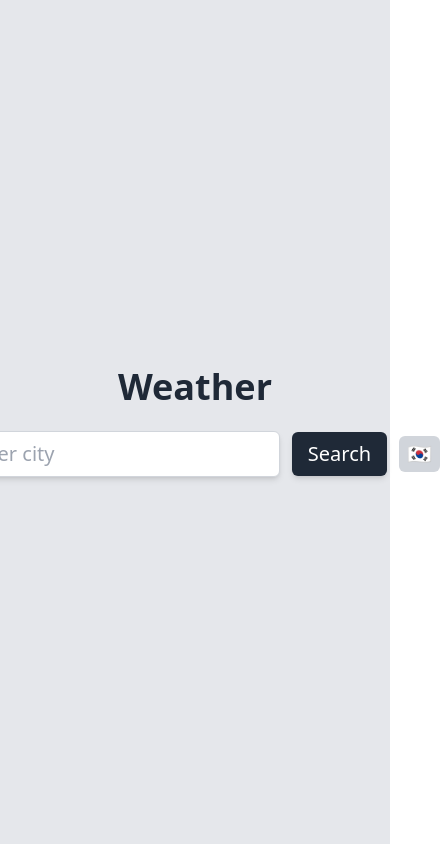
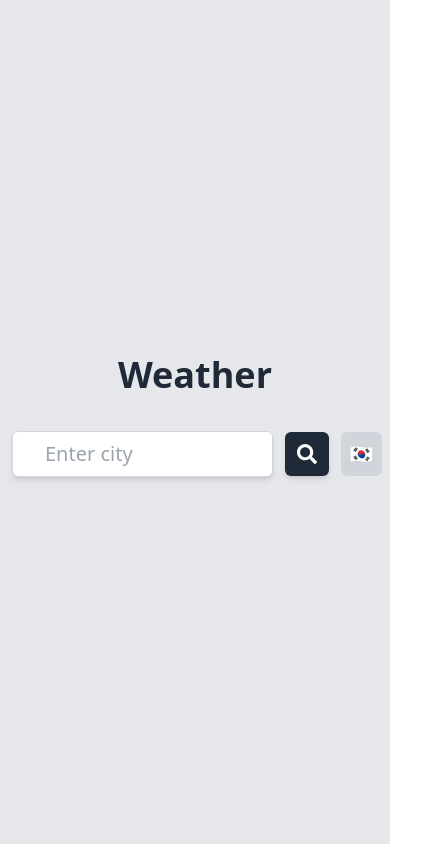
Before and after one commit to driffe/AIassistant, a Next.js app in the folder weather-app/: page / in a window 390 px wide. Shown: the whole page, 440 px wide, since content can reach past the window. Built offline with nearby package versions, Linux system fonts and the light colour scheme.

Commit message:
style for mobile

```diff
--- a/weather-app/pages/_document.tsx
+++ b/weather-app/pages/_document.tsx
@@ -3,6 +3,7 @@ import { Html, Head, Main, NextScript } from 'next/document'
 export default function Document() {
   return (
     <Html lang="en">
+      <meta name="viewport" content="width=device-width, initial-scale=1.0" />
       <Head />
       <link rel="manifest" crossOrigin="use-credentials" href="/manifest.json" />
       <body>
--- a/weather-app/pages/api/translation.ts
+++ b/weather-app/pages/api/translation.ts
@@ -1,6 +1,5 @@
 interface Translations {
     searchPlaceholder: string;
-    searchButtonText: string;
     weather: string;
     description: string;
     temperature: string;
--- a/weather-app/pages/index.tsx
+++ b/weather-app/pages/index.tsx
@@ -1,50 +1,48 @@
 import React, { useState } from 'react';
 import { getWeatherData } from '../pages/api/hello';
 import WeatherData from '../pages/api/types';
-import Translations from '../pages/api/translation'
-import getWeatherDescription from './cases/despription_kr'
+import Translations from '../pages/api/translation';
+import getWeatherDescription from './cases/despription_kr';
 import getWeatherIcon from './cases/icon';
 import getClothingRecommendation from './cases/recommendation';
+import { FaSearch } from "react-icons/fa";
+
 
 const translations: Record<string, Translations> = {
   en: {
     searchPlaceholder: 'Enter city',
-    searchButtonText: 'Search',
     weather: 'Weather',
     description: 'Description',
     temperature: 'Temperature',
     humidity: 'Humidity',
     feels_like: 'Feels-Like',
     cloth_Recommed: 'Cloth Recommend',
-    error1: 'Error: Invalid city. Please enter a valid city name.'
+    error1: 'Error: Invalid city. Please enter a valid city name.',
   },
   kr: {
     searchPlaceholder: '도시 찾기',
-    searchButtonText: '검색',
     weather: '날씨',
     description: '상세',
     temperature: '온도',
     humidity: '습도',
     feels_like: '체감온도',
     cloth_Recommed: '옷 추천',
-    error1: '에러: 유효하지 않은 도시입니다'
-  }
+    error1: '에러: 유효하지 않은 도시입니다',
+  },
 };
 
 export default function Home() {
   const [city, setCity] = useState('');
   const [weatherData, setWeatherData] = useState<WeatherData | null>(null);
-  const [translatedCity, setTranslatedCity] = useState<string>(''); // Add state to store translated city
+  const [translatedCity, setTranslatedCity] = useState<string>('');
   const [error, setError] = useState<string | null>(null);
   const [language, setLanguage] = useState('en');
   const t = (key: keyof Translations) => translations[language][key];
-
 
   const handleSearch = async () => {
     try {
       if (city) {
         const encodedCity = encodeURIComponent(city);
-        // console.log('Encoded City:', encodedCity);
         const data = await getWeatherData(encodedCity);
         setWeatherData(data);
         setError(null);
@@ -55,11 +53,10 @@ export default function Home() {
   };
 
   const toggleLanguage = () => {
-    // Toggle between 'en' (English) and another language
     setLanguage((prevLanguage) => (prevLanguage === 'en' ? 'kr' : 'en'));
   };
 
-  const clothRecommendation  =  () => {
+  const clothRecommendation = () => {
     try {
       if (weatherData?.main?.feels_like) {
         const feelTemp = Math.round(weatherData.main.feels_like);
@@ -69,42 +66,56 @@ export default function Home() {
     } catch (error: any) {
       setError(error.message || 'Error: Unable to fetch clothing data. Please try again.');
     }
-  }
+  };
 
   return (
-    <main className='flex flex-col items-center justify-center text-xl h-screen bg-gray-200 text-gray-800'>
-      <h1 className="text-4xl mb-6 font-bold">{t('weather')}</h1>
-      <div className="flex items-center">
+    <main className='flex flex-col items-center justify-center text-xl min-h-screen bg-gray-200 text-gray-800'>
+      <h1 className='text-4xl mb-6 font-bold'>{t('weather')}</h1>
+      <div className='flex items-center'>
         <input
-          type="text"
-          id="cityInput"
-          autoComplete="off"
+          type='text'
+          id='cityInput'
+          autoComplete='off'
           placeholder={t('searchPlaceholder')}
           value={city}
           onChange={(e) => setCity(e.target.value)}
-          className='px-4 py-2 mr-3 bg-white border border-gray-300 focus:outline-none focus:border-gray-500 transition duration-300 shadow-md rounded-md'
+          className='w-full px-8 py-2 m-3 bg-white border border-gray-300 focus:outline-none focus:border-gray-500 transition duration-300 shadow-md rounded-md'
         />
-        <button onClick={handleSearch} className='px-4 py-2 bg-gray-800 text-white hover:bg-gray-700 transition duration-300 shadow-md rounded-md'>
-          {t('searchButtonText')}
+        <button
+          onClick={handleSearch}
+          className='px-3 py-3 my-3 bg-gray-800 text-white hover:bg-gray-700 transition duration-300 shadow-md rounded-md'
+        >
+          <FaSearch />
         </button>
-        <button onClick={toggleLanguage} className='ml-3 px-2 py-1 bg-gray-300 hover:bg-gray-400 rounded-md'>
+        <button
+          onClick={toggleLanguage}
+          className='ml-3 px-2 py-2 mx-2 bg-gray-300 hover:bg-gray-400 rounded-md'
+        >
           {language === 'en' ? '🇰🇷' : '🇺🇸'}
         </button>
       </div>
       {weatherData && (
-        <div className="mt-4 p-6 bg-white shadow-lg rounded-md">
-          <div className="flex flex-row justify-center items-center">
-            <p className="text-2xl">{t('weather')}</p>
+        <div className='mt-4 m-4 p-6 bg-white shadow-lg rounded-md'>
+          <div className='flex flex-row justify-center items-center'>
+            <p className='text-2xl'>{t('weather')}</p>
             <p>{getWeatherIcon(weatherData.weather[0].icon, 70)}</p>
           </div>
-          <p className="mb-2">{t('description')}: {language === 'en' ? weatherData.weather[0].description : getWeatherDescription(weatherData.weather[0].id)}</p>
-          <p className="mb-2">{t('temperature')}: {Math.round(weatherData.main.temp)}°C</p>
-          <p className="mb-2">{t('feels_like')}: {Math.round(weatherData.main.feels_like)}°C</p>
-          <p className="mb-2">{t('humidity')}: {weatherData.main.humidity}%</p>
+          <p className='mb-2'>
+            {t('description')}: {language === 'en' ? weatherData.weather[0].description : getWeatherDescription(weatherData.weather[0].id)}
+          </p>
+          <p className='mb-2'>
+            {t('temperature')}: {Math.round(weatherData.main.temp)}°C
+          </p>
+          <p className='mb-2'>
+            {t('feels_like')}: {Math.round(weatherData.main.feels_like)}°C
+          </p>
+          <p className='mb-2'>
+            {t('humidity')}: {weatherData.main.humidity}%
+          </p>
           <p>{t('cloth_Recommed')}: {clothRecommendation()}</p>
         </div>
       )}
-      {error && <p className="mt-4 text-red-500">{error}</p>}
+      {error && <p className='mt-4 text-red-500'>{error}</p>}
     </main>
   );
 }
```
Also changed, not shown: 2 other files (tests, documents, lock files or other folders).
